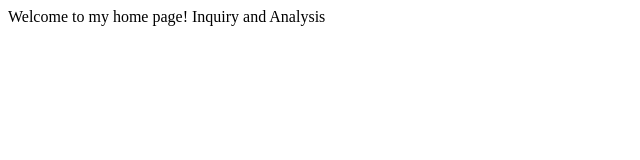
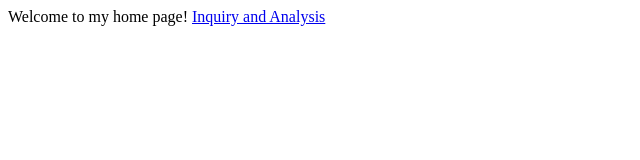
Before and after one commit to ColeMoney/y9web, a plain HTML site: page index.html in a window 1280 px wide. Shown: the whole page, without its empty margins (0-640 px from the left). Drawn offline with Linux system fonts and the light colour scheme.

Commit message:
Update index.html

```diff
--- a/index.html
+++ b/index.html
@@ -2,6 +2,6 @@
 
 Welcome to my home page!
 
- <a herf='inquiry.html'>Inquiry and Analysis</a>
+ <a href='inquiry.html'>Inquiry and Analysis</a>
 
 </html>
```
